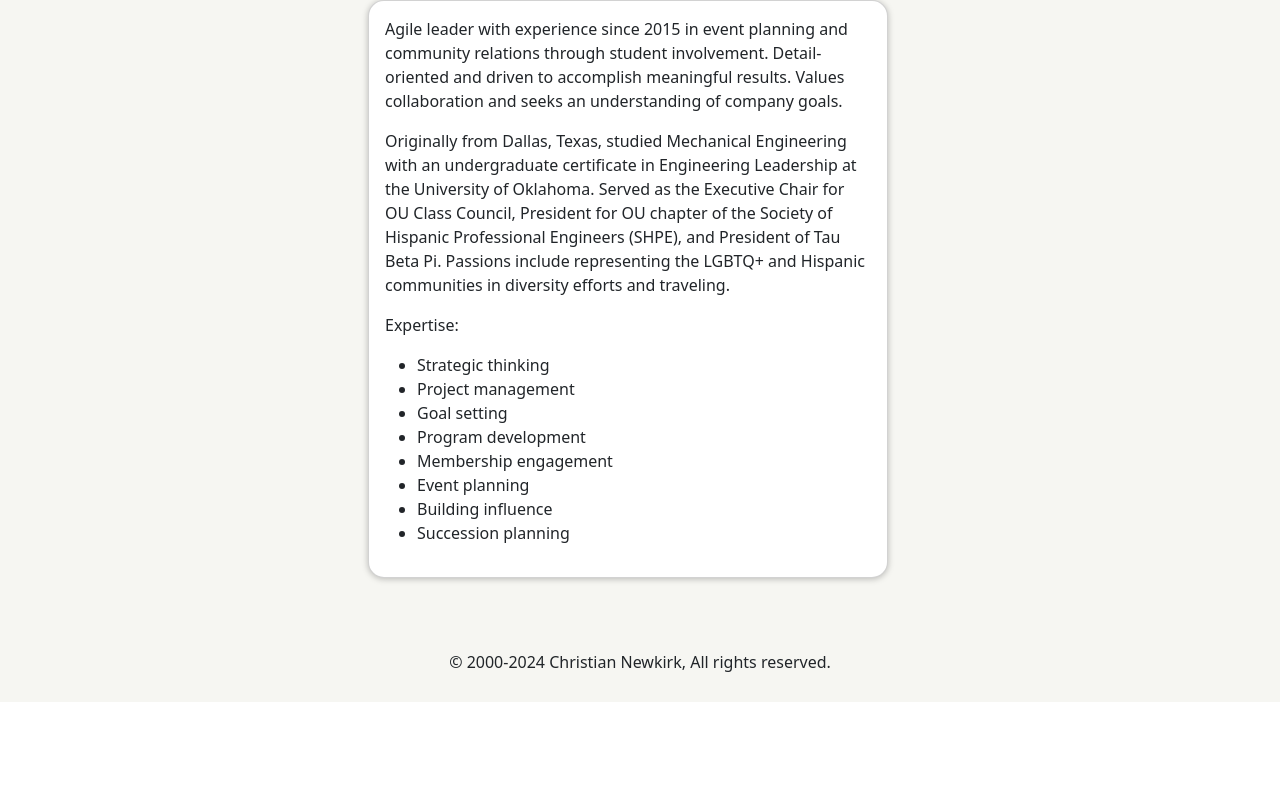
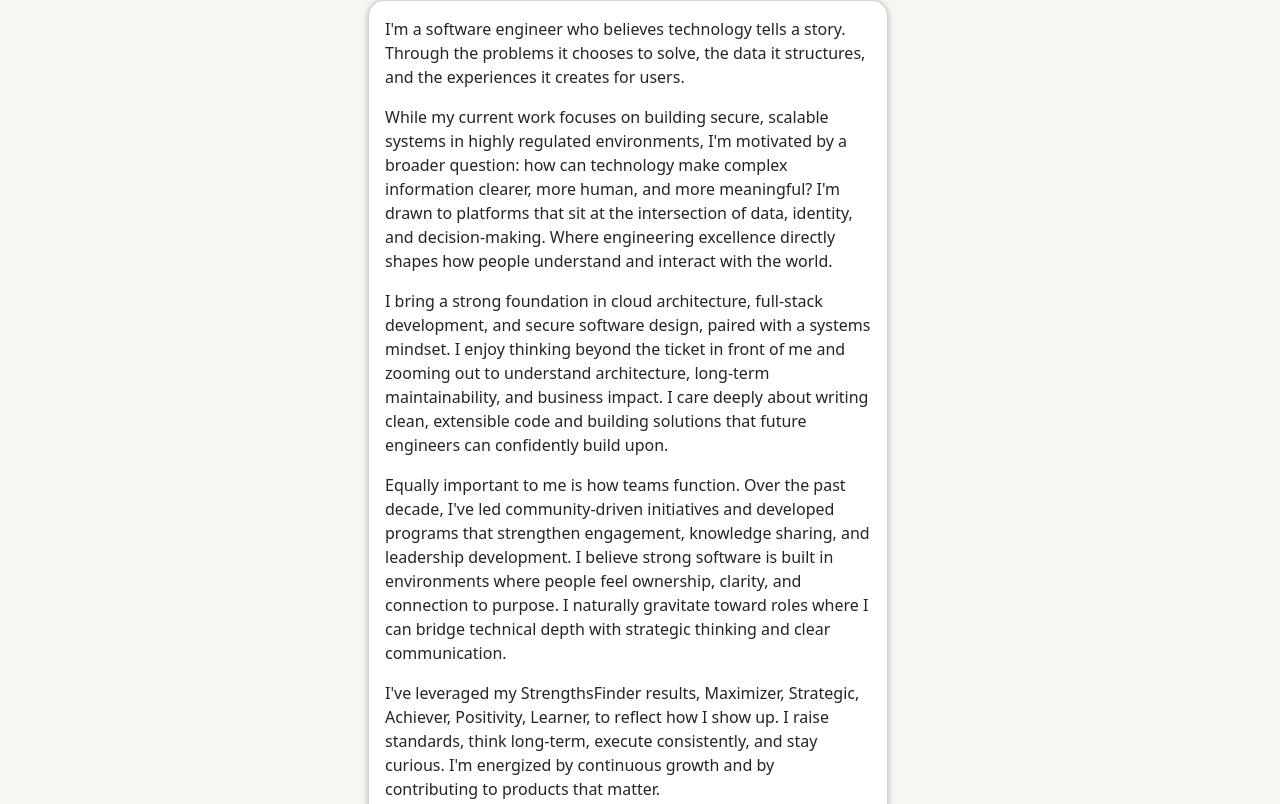
Before and after one commit to cpnewkirk/myWebsite, a React (Vite) app in the folder myWebsite/: page /blog in a window 1280 px wide. Shown: the part 716-1520 px from the top of the page. Before the commit the page ends 1418 px from the top, so only its background shows below. Built offline with nearby package versions, Linux system fonts and the light colour scheme.

Commit message:
Update home page

```diff
--- a/myWebsite/src/App.jsx
+++ b/myWebsite/src/App.jsx
@@ -6,8 +6,7 @@ import Blog from "./components/Blog";
 import Home from "./components/Home";
 import BlogItem from "./components/BlogItem";
 import ContactMe from "./components/ContactMe";
-import { BrowserRouter as Router, Routes, Route } from "react-router-dom";
-import { HashRouter } from "react-router-dom";
+import { Routes, Route, HashRouter } from "react-router-dom";
 
 function App() {
   document.body.style = "background-color: #F6F6F2;";
--- a/myWebsite/src/components/Header.jsx
+++ b/myWebsite/src/components/Header.jsx
@@ -6,7 +6,6 @@ function Header() {
   return (
     <header className="header">
       <div>
-        <img />
         <h1>Christian P. Newkirk</h1>
         <p>Maximizer | Strategic | Achiever | Positivity | Learner</p>
       </div>
--- a/myWebsite/src/components/Home.jsx
+++ b/myWebsite/src/components/Home.jsx
@@ -6,31 +6,48 @@ function Home() {
       <img className=" logo object-fit-contain w-75 mb-4" src={home} />
       <div className="col-10 card p-3">
         <p>
-          Agile leader with experience since 2015 in event planning and
-          community relations through student involvement. Detail-oriented and
-          driven to accomplish meaningful results. Values collaboration and
-          seeks an understanding of company goals.
+          I'm a software engineer who believes technology tells a story. Through
+          the problems it chooses to solve, the data it structures, and the
+          experiences it creates for users.
         </p>
         <p>
-          Originally from Dallas, Texas, studied Mechanical Engineering with an
-          undergraduate certificate in Engineering Leadership at the University
-          of Oklahoma. Served as the Executive Chair for OU Class Council,
-          President for OU chapter of the Society of Hispanic Professional
-          Engineers (SHPE), and President of Tau Beta Pi. Passions include
-          representing the LGBTQ+ and Hispanic communities in diversity efforts
-          and traveling.
+          While my current work focuses on building secure, scalable systems in
+          highly regulated environments, I'm motivated by a broader question: how
+          can technology make complex information clearer, more human, and more
+          meaningful? I'm drawn to platforms that sit at the intersection of
+          data, identity, and decision-making. Where engineering excellence
+          directly shapes how people understand and interact with the world.
         </p>
-        <p>Expertise: </p>
-        <ul>
-          <li>Strategic thinking</li>
-          <li>Project management</li>
-          <li>Goal setting</li>
-          <li>Program development</li>
-          <li>Membership engagement</li>
-          <li>Event planning</li>
-          <li>Building influence</li>
-          <li>Succession planning</li>
-        </ul>
+        <p>
+          I bring a strong foundation in cloud architecture, full-stack
+          development, and secure software design, paired with a systems mindset.
+          I enjoy thinking beyond the ticket in front of me and zooming out to
+          understand architecture, long-term maintainability, and business impact.
+          I care deeply about writing clean, extensible code and building
+          solutions that future engineers can confidently build upon.
+        </p>
+        <p>
+          Equally important to me is how teams function. Over the past decade,
+          I've led community-driven initiatives and developed programs that
+          strengthen engagement, knowledge sharing, and leadership development. I
+          believe strong software is built in environments where people feel
+          ownership, clarity, and connection to purpose. I naturally gravitate
+          toward roles where I can bridge technical depth with strategic thinking
+          and clear communication.
+        </p>
+        <p>
+          I've leveraged my StrengthsFinder results, Maximizer, Strategic,
+          Achiever, Positivity, Learner, to reflect how I show up. I raise
+          standards, think long-term, execute consistently, and stay curious. I'm
+          energized by continuous growth and by contributing to products that
+          matter.
+        </p>
+        <p>
+          I'm currently exploring opportunities that align technical rigor with
+          meaningful impact. Where building great systems also means building
+          something people genuinely value. If that resonates, I'd welcome the
+          conversation.
+        </p>
       </div>
     </div>
   );
```
Also changed, not shown: myWebsite/src/assets/home.jpg.
